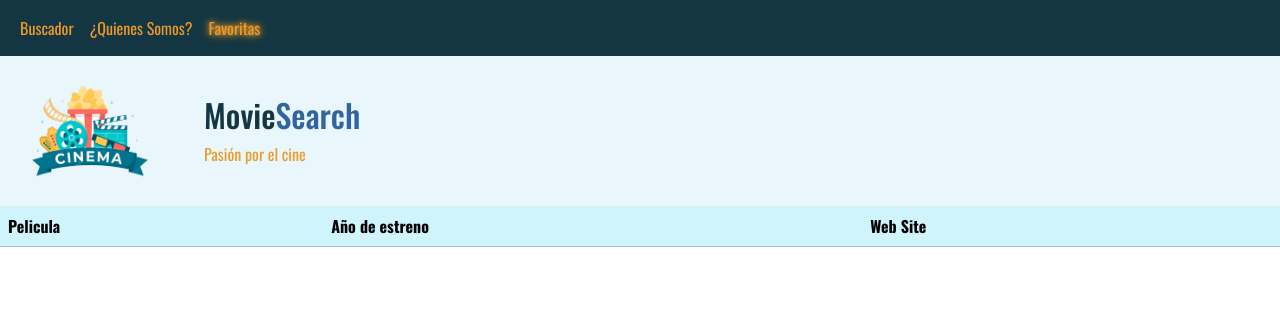
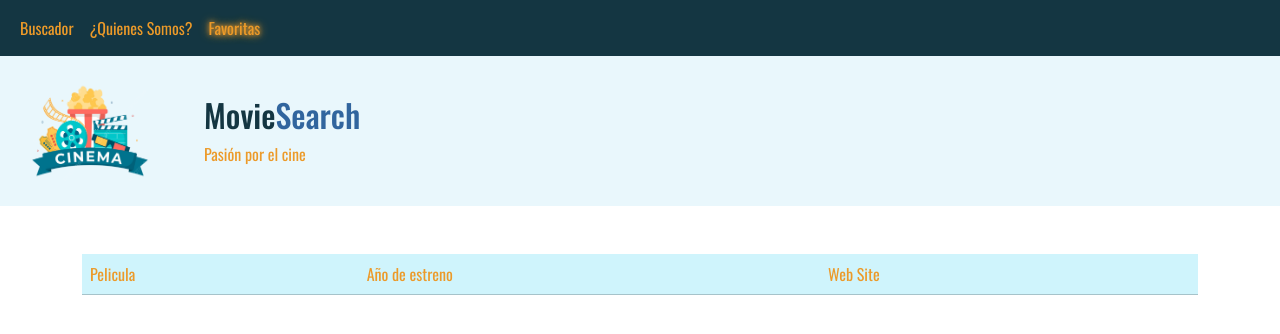
Before and after one commit to RFerreiraN/movie-search-react, a React (Vite) app: page /favoritas in a window 1280 px wide. Shown: the top 334 px of the page. Built offline with nearby package versions, Linux system fonts and the light colour scheme.

Commit message:
dimos estilos a la tabla de peliculas favoritas y creamos una funcion en el contexto que nos permite eliminar las peliculas de la lista de favs

```diff
--- a/src/Context/PeliculaProvider.jsx
+++ b/src/Context/PeliculaProvider.jsx
@@ -7,9 +7,12 @@ export const PeliculaProvider = ({ children }) => {
   const [busqueda, setBusqueda] = useState('');
   const [peliculas, setPeliculas] = useState([]);
   const [favoritas, setFavoritas] = useState([]);
+  const eliminarFav = (id) => {
+    setFavoritas(previus => previus.filter(pelicula => pelicula.id !==id))
+  }
 
   return (
-    <PeliculaContext.Provider value={{busqueda, setBusqueda, peliculas, setPeliculas, favoritas, setFavoritas }}>
+    <PeliculaContext.Provider value={{busqueda, setBusqueda, peliculas, setPeliculas, favoritas, setFavoritas, eliminarFav }}>
       {children}
     </PeliculaContext.Provider>
   )
--- a/src/Routes/About.jsx
+++ b/src/Routes/About.jsx
@@ -2,7 +2,7 @@ import React from 'react'
 
 export const About = () => {
   return (
-    <div className='container'>
+    <div className='container mt-5'>
         <p>About</p>
     </div>
   )
--- a/src/Routes/Buscador.jsx
+++ b/src/Routes/Buscador.jsx
@@ -44,7 +44,7 @@ export const Buscador = () => {
   }
 
   return (
-    <div className="container mb-5">
+    <div className="container mt-5">
       <div className="d-flex justify-content-center mb-4">
         <form className="w-100 w-md-50" onSubmit={onSubmitForm}>
           <div className="input-group">
@@ -63,7 +63,7 @@ export const Buscador = () => {
       </div>
 
 
-      <div className="row g-3">
+      <div className="row g-3 ">
         {peliculas.map(item => (
           <div className="col-6 col-md-4 col-lg-3" key={item.id}>
             <div className="card h-100 d-flex flex-column">
--- a/src/Routes/Detalles.jsx
+++ b/src/Routes/Detalles.jsx
@@ -19,7 +19,6 @@ export const Detalles = () => {
     const response = await fetch(`${urlApi}/${id}?api_key=${apiKey}`);
     const data = await response.json()
     setPelicula(data)
-    console.log(data)
   }
 
   const volverBusqueda = () => {
@@ -28,7 +27,6 @@ export const Detalles = () => {
 
   const irFavoritas = () => {
     setFavoritas(previus => [...previus, pelicula])
-    navigate("/favoritas")
   }
 
 
--- a/src/Routes/Favoritas.jsx
+++ b/src/Routes/Favoritas.jsx
@@ -4,34 +4,37 @@ import { PeliculaContext } from '../Context/PeliculaContext'
 
 export const Favoritas = () => {
 
-  const { favoritas } = useContext(PeliculaContext)
+  const { favoritas, eliminarFav } = useContext(PeliculaContext)
 
   return (
     <>
+      <div className="container mt-5">
         <table className="table table-info">
           <thead>
             <tr>
-              <th scope="col">Pelicula</th>
-              <th scope="col">Año de estreno</th>
-              <th scope="col">Web Site</th>
-              <th scope="col"></th>
+              <td scope="col" className='columnasFavs'>Pelicula</td>
+              <td scope="col" className='columnasFavs'>Año de estreno</td>
+              <td scope="col" className='columnasFavs'>Web Site</td>
+              <td scope="col" className='columnasFavs'></td>
             </tr>
           </thead>
           {favoritas.map(item => (
             <tbody key={item.id}>
               <tr >
-                <th scope="row">{item.original_title}</th>
-                <td>{item.release_date}</td>
+                <td scope="row" className='inputsFavs'>{item.original_title}</td>
+                <td className='inputsFavs'>{item.release_date}</td>
                 <td>
-                   <a href={`https://www.themoviedb.org/movie/${item.id}`} target="_blank" rel="noopener noreferrer">Web</a>
+                  <a href={`https://www.themoviedb.org/movie/${item.id}`} target="_blank" rel="noopener noreferrer">Web</a>
                 </td>
                 <td>
-                  <button>Eliminar</button>
+                  <button onClick={() => eliminarFav(item.id)}>Eliminar</button>
                 </td>
               </tr>
             </tbody>
           ))}
         </table>
+      </div>
+
     </>
   )
 }
--- a/src/index.css
+++ b/src/index.css
@@ -240,4 +240,26 @@ body {
 
 .card-detail a{
   text-decoration: none;
+  cursor: pointer;
 }
+
+/* Estilos de Lista de peliculas favoritas */
+
+table.table td.columnasFavs{
+  color: #EC9A29;
+}
+
+table.table td.inputsFavs{
+  color: #143642
+}
+
+table.table td a{
+  text-decoration: none;
+  color: #143642;
+}
+
+table.table td button{
+  border: solid 1px #EC9A29;
+  background-color: transparent;
+  color: #143642;
+}
```
